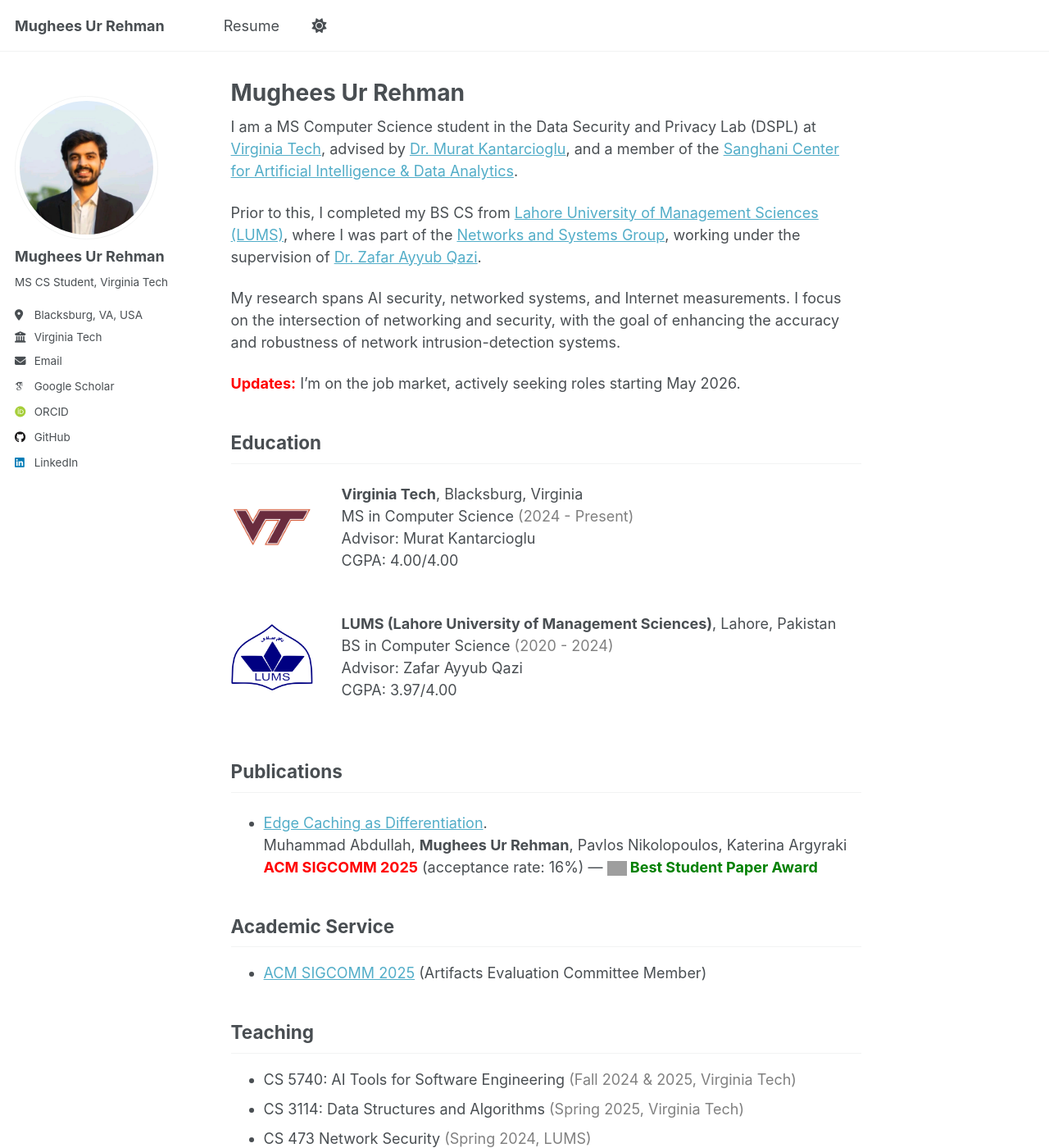
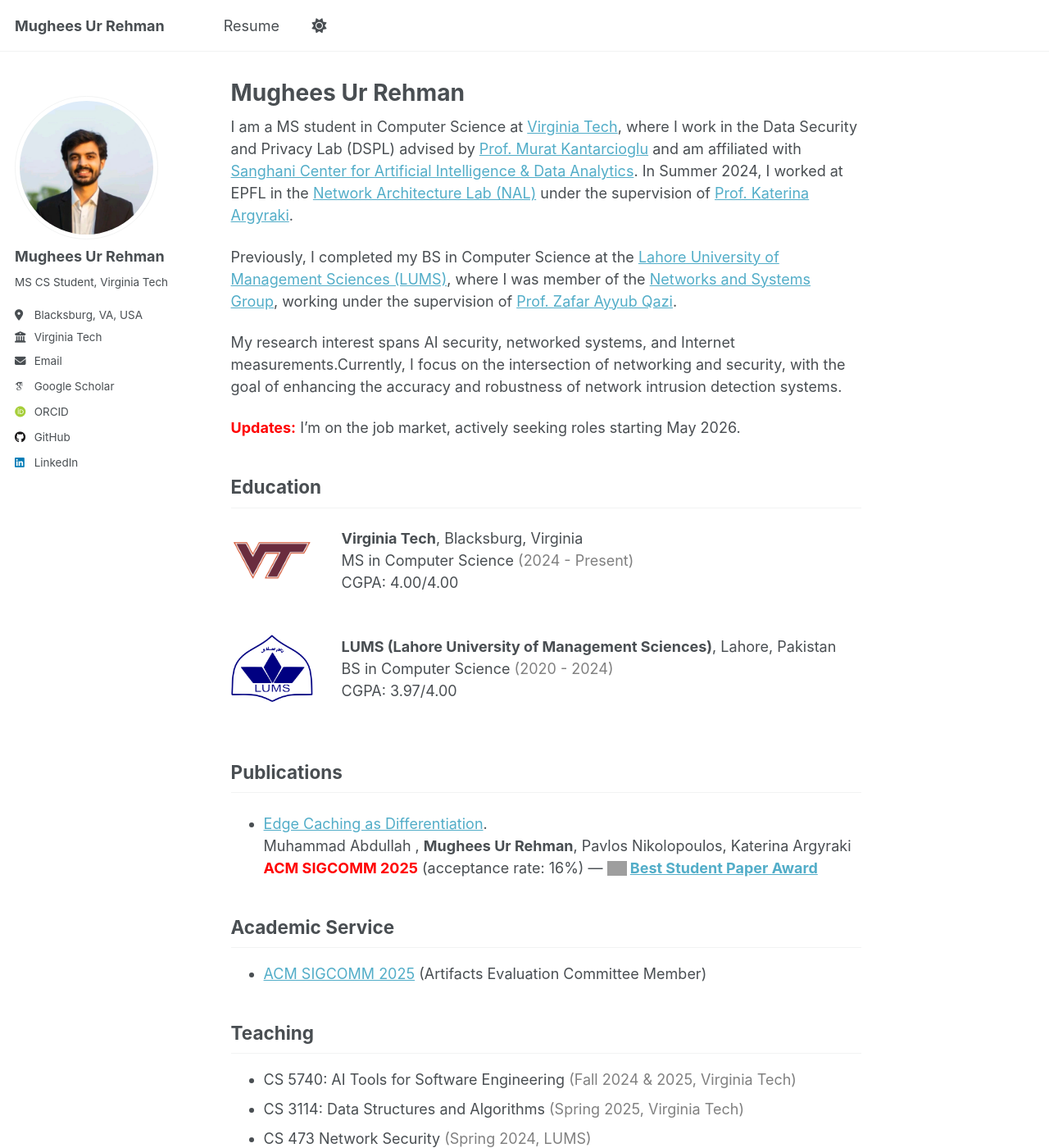
Before and after one commit to mughees-urrehman/mughees-urrehman.github.io, a Jekyll site: the page built from _pages/about.md, in a window 1280 px wide and 1400 px high. Shown: the whole window at 82% size. Built offline with Jekyll 4.4.1, drawn with Linux system fonts in a browser that asks for light colours; some web fonts are replaced; a script that is not in the unit is left out; grey boxes are pictures that could not be loaded.

Commit message:
updated about

```diff
--- a/_pages/about.md
+++ b/_pages/about.md
@@ -6,12 +6,11 @@ redirect_from:
   - /about/
   - /about.html
 ---
-I am a MS Computer Science student in the Data Security and Privacy Lab (DSPL) at [Virginia Tech](https://cs.vt.edu/), advised by [Dr. Murat Kantarcioglu](https://www.kantarcioglu.net/), and a member of the [Sanghani Center for Artificial Intelligence & Data Analytics](https://sanghani.cs.vt.edu/people/students/mughees-ur-rehman.html).
+I am a MS student in Computer Science at [Virginia Tech](https://cs.vt.edu/), where I work in the Data Security and Privacy Lab (DSPL) advised by [Prof. Murat Kantarcioglu](https://www.kantarcioglu.net/) and am affiliated with [Sanghani Center for Artificial Intelligence & Data Analytics](https://sanghani.cs.vt.edu/people/students/mughees-ur-rehman.html). In Summer 2024, I worked at EPFL in the [Network Architecture Lab (NAL)](https://www.epfl.ch/labs/nal/) under the supervision of [Prof. Katerina Argyraki](https://people.epfl.ch/katerina.argyraki?lang=en).
 
+Previously, I completed my BS in Computer Science at the [Lahore University of Management Sciences (LUMS)](https://lums.edu.pk/), where I was member of the [Networks and Systems Group](https://nsg.lums.edu.pk/), working under the supervision of [Prof. Zafar Ayyub Qazi](https://web.lums.edu.pk/~zafar/).
 
-Prior to this, I completed my BS CS from [Lahore University of Management Sciences (LUMS)](https://lums.edu.pk/), where I was part of the [Networks and Systems Group](https://nsg.lums.edu.pk/), working under the supervision of [Dr. Zafar Ayyub Qazi](https://web.lums.edu.pk/~zafar/).
-
-My research spans AI security, networked systems, and Internet measurements. I focus on the intersection of networking and security, with the goal of enhancing the accuracy and robustness of network intrusion-detection systems.
+My research interest spans AI security, networked systems, and Internet measurements.Currently, I focus on the intersection of networking and security, with the goal of enhancing the accuracy and robustness of network intrusion detection systems.
 
 <strong style="color: red;">Updates:</strong> I'm on the job market, actively seeking roles starting May 2026.
 <br>
@@ -23,7 +22,6 @@ My research spans AI security, networked systems, and Internet measurements. I f
   <span style="margin-left: 35px;">
     <strong>Virginia Tech</strong>, Blacksburg, Virginia<br>
     MS in Computer Science <span style="color:#808080;">(2024 - Present)</span> <br>
-    Advisor: Murat Kantarcioglu <br>
     CGPA: 4.00/4.00<br>
   </span>
 </div>
@@ -35,7 +33,6 @@ My research spans AI security, networked systems, and Internet measurements. I f
   <span style="margin-left: 35px;">
     <strong>LUMS (Lahore University of Management Sciences)</strong>, Lahore, Pakistan<br>
     BS in Computer Science <span style="color:#808080;">(2020 - 2024)</span> <br>
-    Advisor: Zafar Ayyub Qazi <br>
     CGPA: 3.97/4.00<br>
   </span>
 </div>
@@ -44,13 +41,13 @@ My research spans AI security, networked systems, and Internet measurements. I f
 ## Publications
 <a id="publications"></a>
 * [Edge Caching as Differentiation](https://dl.acm.org/doi/10.1145/3718958.3754350).
-Muhammad Abdullah, **Mughees Ur Rehman**, Pavlos Nikolopoulos, Katerina Argyraki\
+Muhammad Abdullah , **Mughees Ur Rehman**, Pavlos Nikolopoulos, Katerina Argyraki\
 <strong style="color: red;">ACM SIGCOMM 2025</strong> (acceptance rate: 16%) —
 <strong style="color: green;">
   <img src="https://conferences.sigcomm.org/sigcomm/2025/img/icons/trophy.png"
        alt="trophy"
        style="height:1em;vertical-align:-0.2em;">
-  Best Student Paper Award
+  [Best Student Paper Award](https://conferences.sigcomm.org/sigcomm/2025/program/papers-info/)
 </strong>
 
 ## Academic Service {#service}
```
